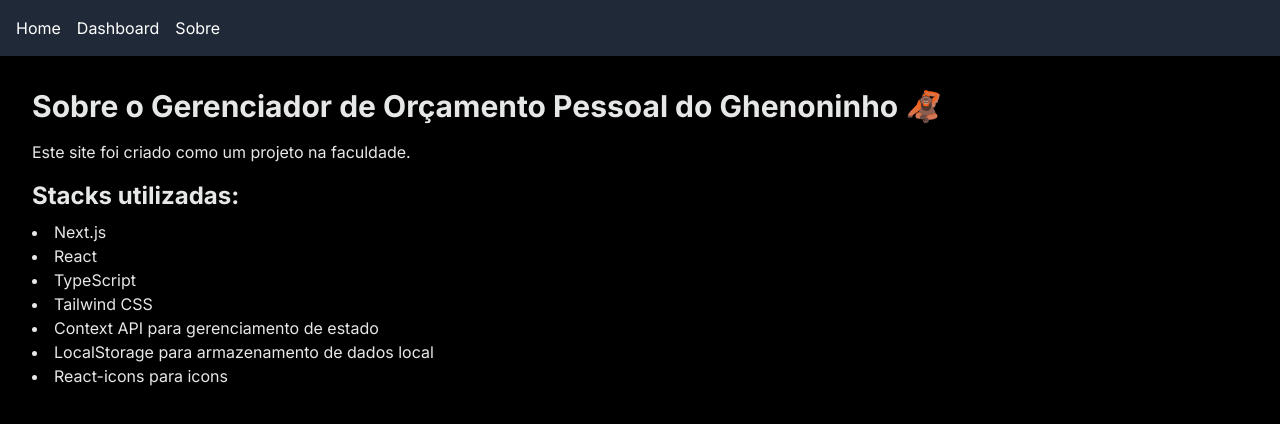
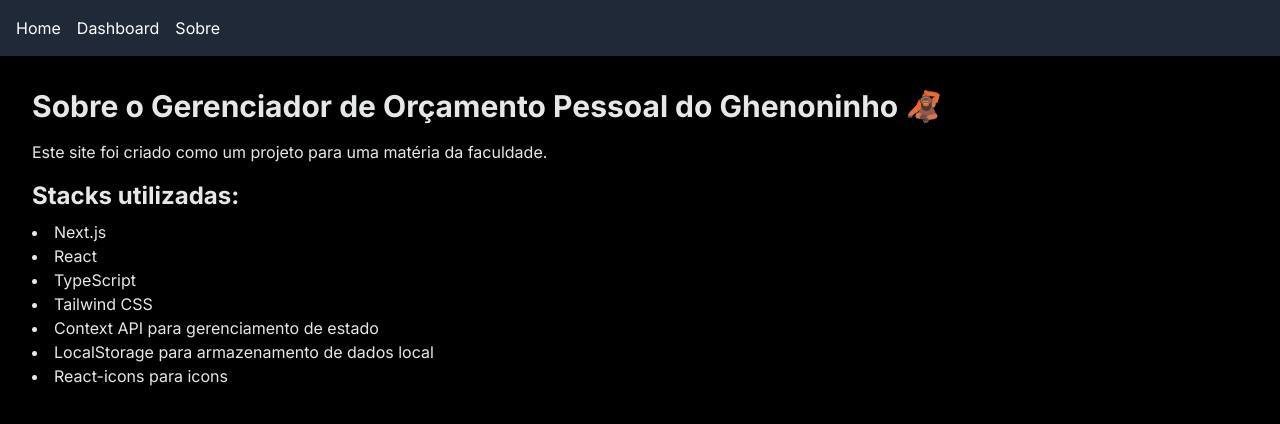
Before and after one commit to Ghenoo/gerenciador-orcamento, a Next.js app: page /sobre in a window 1280 px wide. Shown: the top 424 px of the page. Built offline with nearby package versions, Linux system fonts and the light colour scheme.

Commit message:
refactor: text changed

```diff
--- a/src/app/sobre/page.tsx
+++ b/src/app/sobre/page.tsx
@@ -3,7 +3,7 @@ export default function About() {
       <main className="p-8">
         <h1 className="text-3xl font-bold mb-4">Sobre o Gerenciador de Orçamento Pessoal do Ghenoninho 🦧</h1>
         <p className="mb-4">
-          Este site foi criado como um projeto na faculdade.
+          Este site foi criado como um projeto para uma matéria da faculdade.
         </p>
         <h2 className="text-2xl font-bold mb-2">Stacks utilizadas:</h2>
         <ul className="list-disc list-inside mb-4">
```
